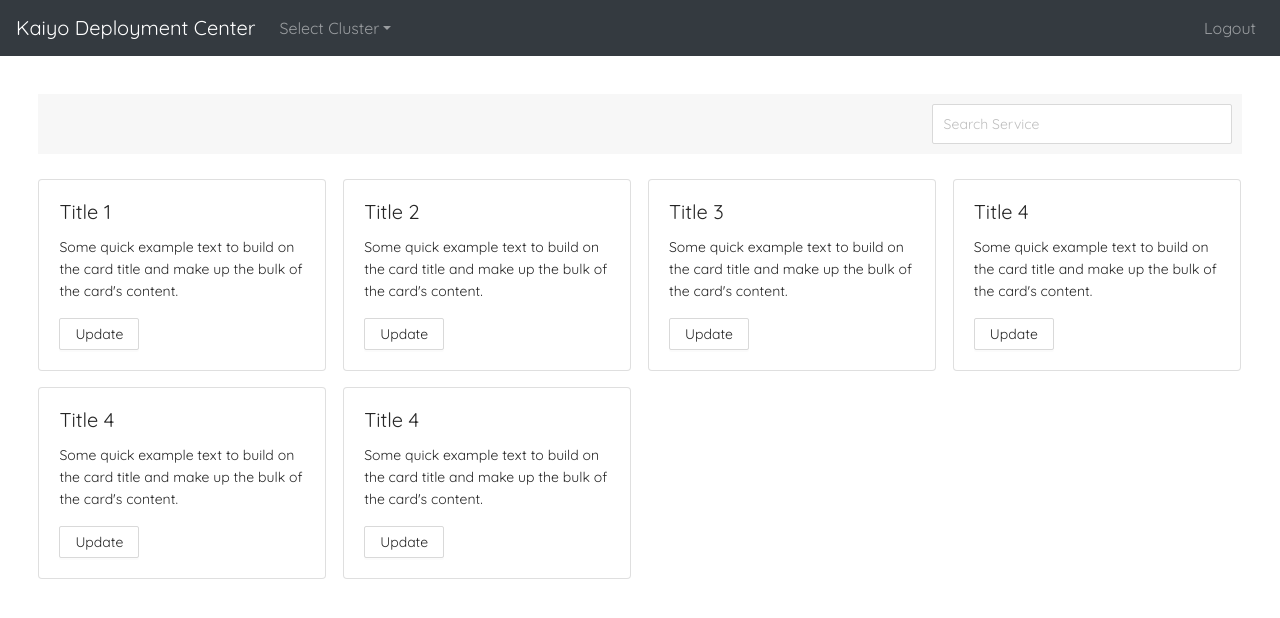
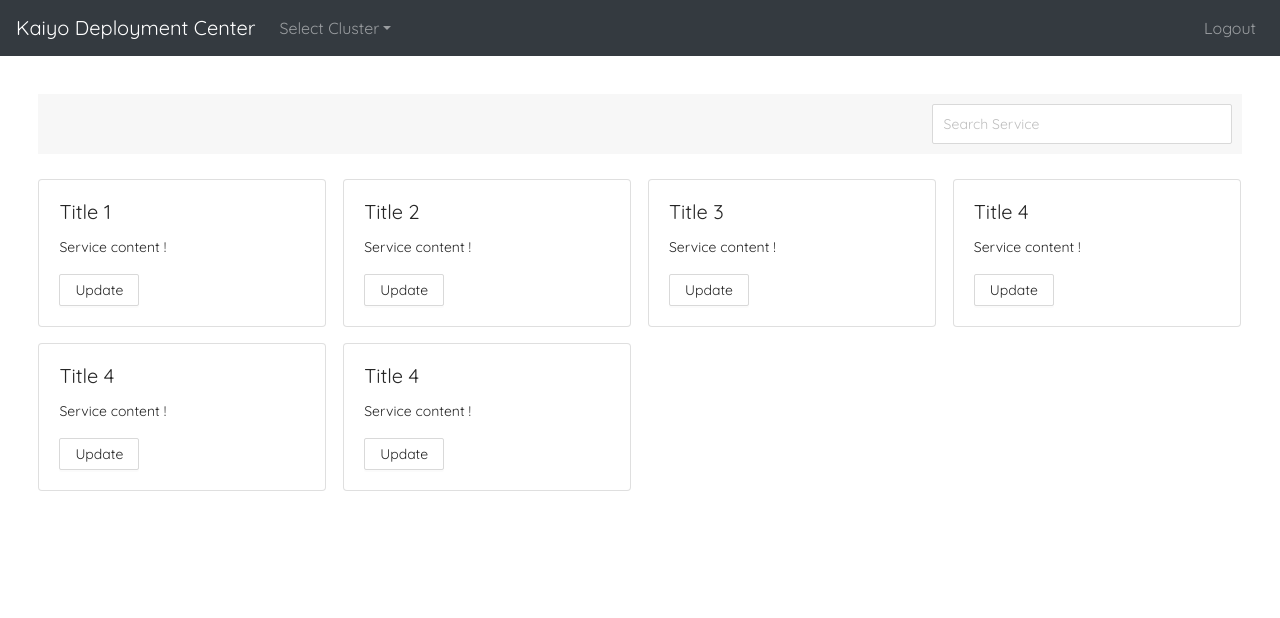
Before and after one commit to KAIYO-OSS/titan, a React (Create React App) app in the folder ui/: page / in a window 1280 px wide. Shown: the top 618 px of the page. Built offline with nearby package versions, Linux system fonts and the light colour scheme.

Commit message:
update routing init

```diff
--- a/ui/src/components/Service.js
+++ b/ui/src/components/Service.js
@@ -45,10 +45,9 @@ export default function Service() {
                             <Card.Body>
                                 <Card.Title>{item.title}</Card.Title>
                                 <Card.Text>
-                                    Some quick example text to build on the card title and make up the bulk of
-                                    the card's content.
+                                    Service content !
                                 </Card.Text>
-                                <Button variant="primary">Update</Button>
+                                <Button>Update</Button>
                             </Card.Body>
                         </Card>
                     </List.Item>
```
